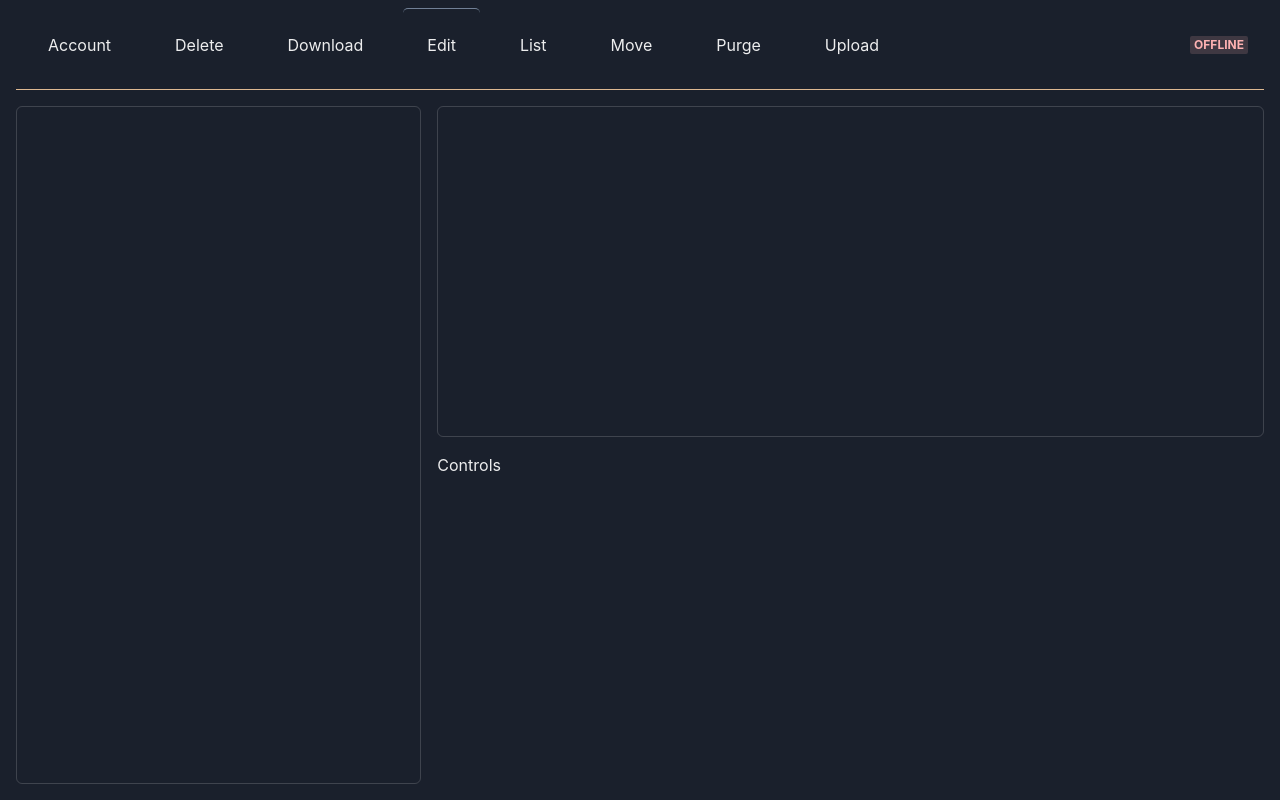
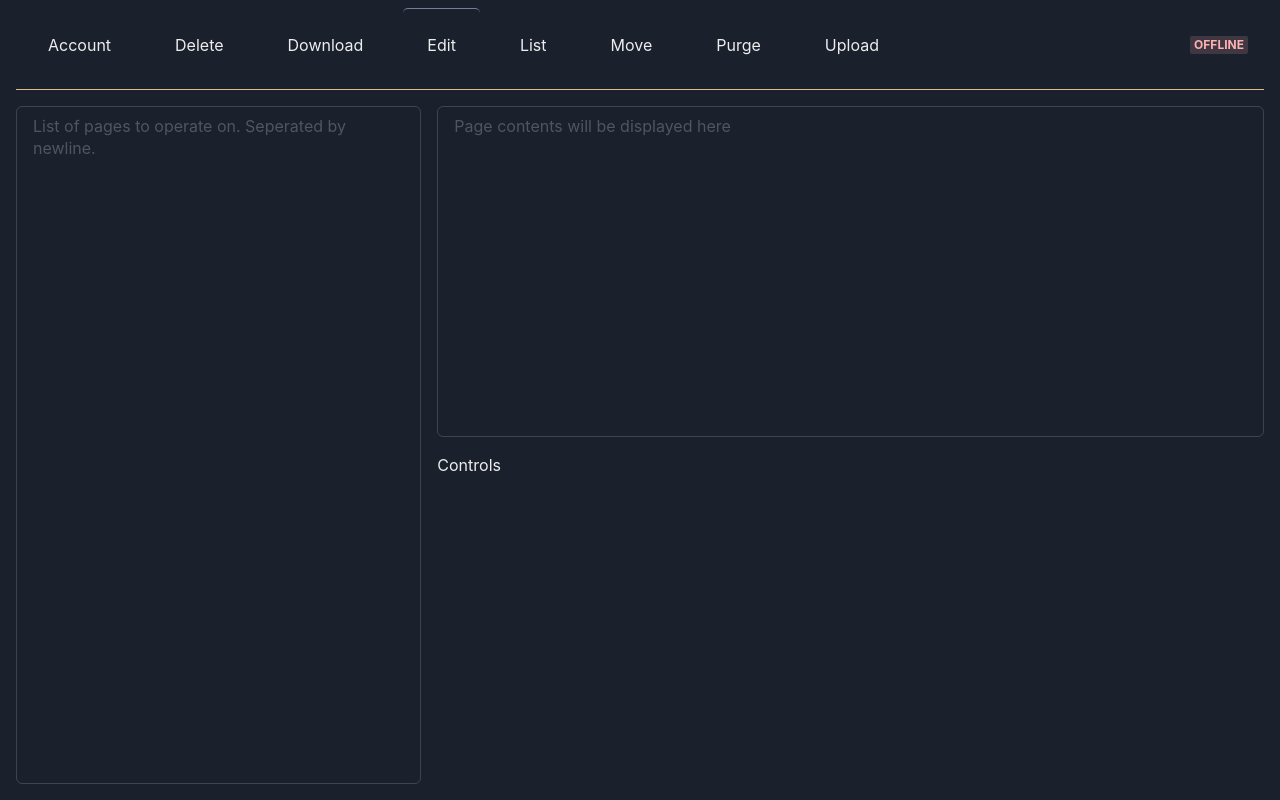
Before and after one commit to FabianLars/mw-toolbox, a React (Create React App) app: page /Edit in a window 1280 px wide. Built offline with nearby package versions, Linux system fonts and the light colour scheme.

Commit message:
init layout

```diff
--- a/src/pages/Edit.js
+++ b/src/pages/Edit.js
@@ -7,10 +7,10 @@ const Edit = ({ isOnline }) => {
             <Header isOnline={isOnline} /* isDisabled={isLoading} */ />
             <Grid h="100%" w="100%" templateRows="repeat(2, 1fr)" templateColumns="repeat(3, 1fr)" gap={4} mb={4}>
                 <GridItem rowSpan={2}>
-                    <Textarea resize="none" h="100%" />
+                    <Textarea resize="none" h="100%" placeholder="List of pages to operate on. Seperated by newline." />
                 </GridItem>
                 <GridItem colSpan={2}>
-                    <Textarea resize="none" h="100%" />
+                    <Textarea resize="none" h="100%" placeholder="Page contents will be displayed here" />
                 </GridItem>
                 <GridItem colSpan={2}>Controls</GridItem>
             </Grid>
```
